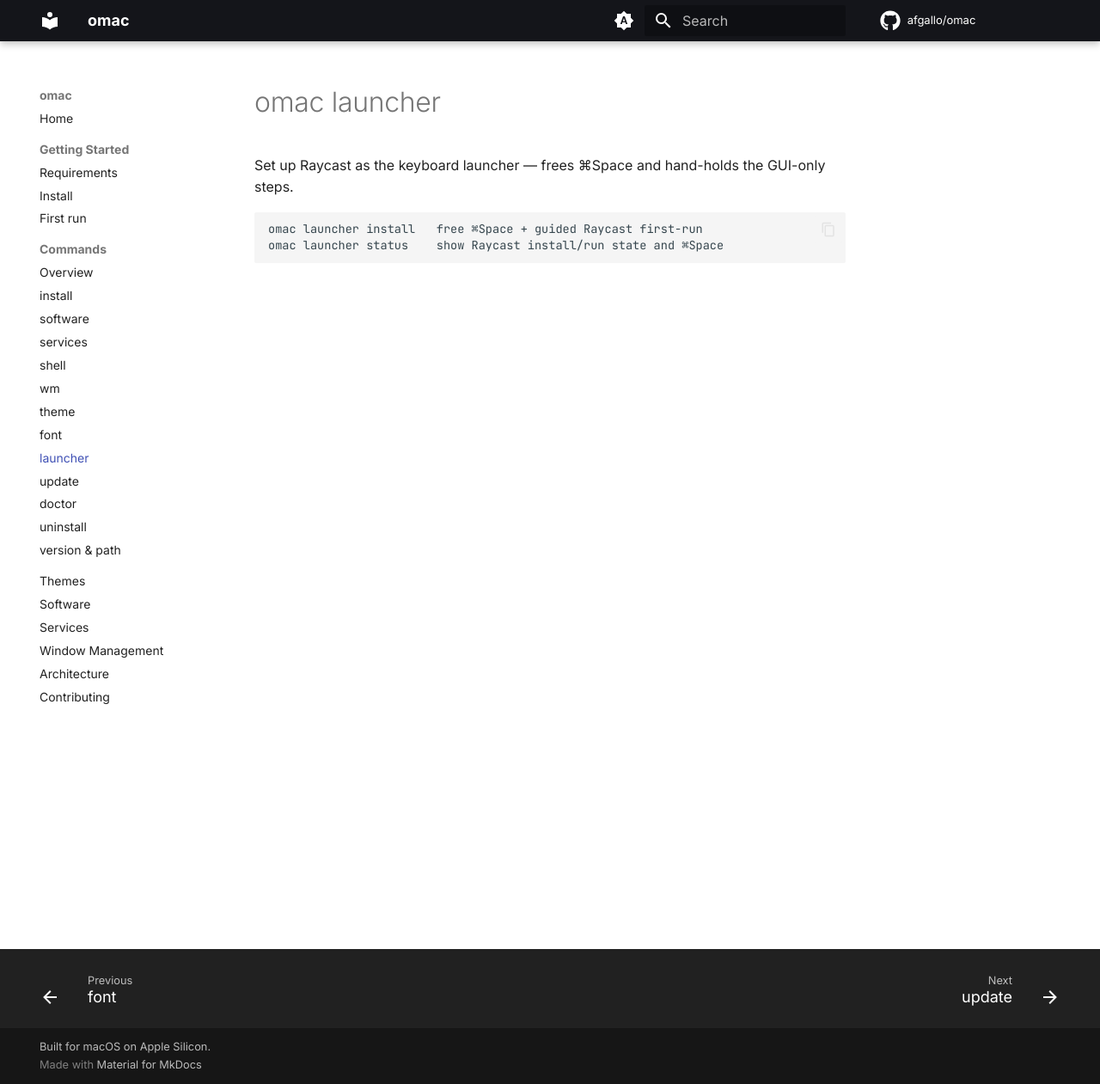
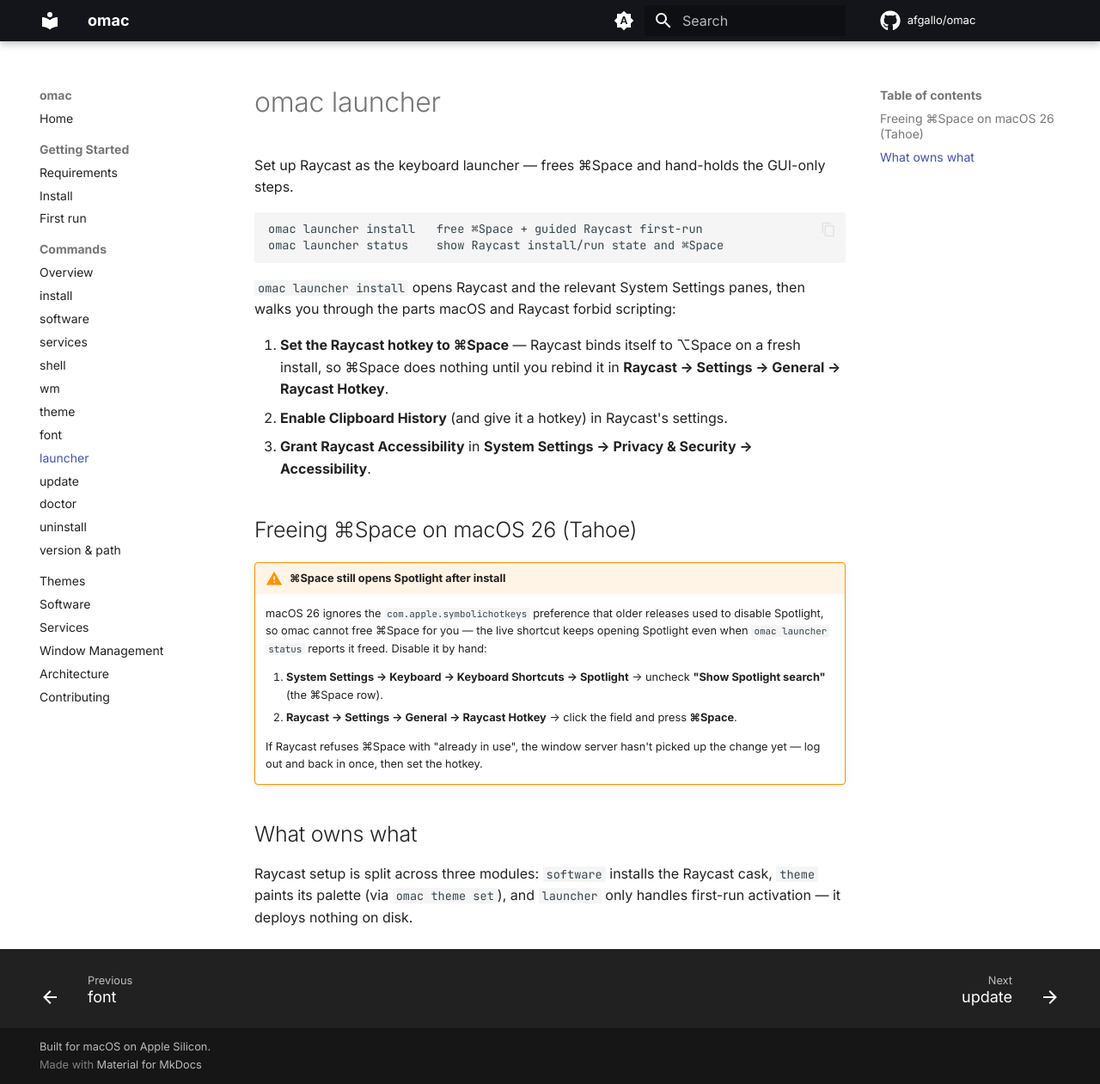
Before and after one commit to afgallo/omac, an MkDocs documentation site: the page built from docs/commands/launcher.md, in a window 1280 px wide and 1261 px high. Shown: the whole window at 86% size. Built offline with MkDocs 1.6.1 and Material for MkDocs 9.7.7, drawn with Linux system fonts in a browser that asks for light colours; comment, search, counter and statistics services are not loaded.

Commit message:
docs(launcher): document manual ⌘Space free on macOS 26 (Tahoe)
macOS 26 ignores the com.apple.symbolichotkeys preference omac writes to
free ⌘Space, so `omac launcher install` cannot claim it and
`omac launcher status` reports a false "freed: yes". Document the manual
System Settings path (disable Spotlight's "Show Spotlight search", then
bind Raycast's hotkey to ⌘Space) and spell out the launcher first-run
steps that macOS/Raycast forbid scripting.

Claude-Session: https://claude.ai/code/session_01NyQzufHknJy6YcKWbxJkwT

````diff
--- a/docs/commands/launcher.md
+++ b/docs/commands/launcher.md
@@ -6,3 +6,32 @@ Set up Raycast as the keyboard launcher — frees ⌘Space and hand-holds the GU
 omac launcher install   free ⌘Space + guided Raycast first-run
 omac launcher status    show Raycast install/run state and ⌘Space
 ```
+
+`omac launcher install` opens Raycast and the relevant System Settings panes, then walks
+you through the parts macOS and Raycast forbid scripting:
+
+1. **Set the Raycast hotkey to ⌘Space** — Raycast binds itself to ⌥Space on a fresh
+   install, so ⌘Space does nothing until you rebind it in **Raycast → Settings → General →
+   Raycast Hotkey**.
+2. **Enable Clipboard History** (and give it a hotkey) in Raycast's settings.
+3. **Grant Raycast Accessibility** in **System Settings → Privacy & Security → Accessibility**.
+
+## Freeing ⌘Space on macOS 26 (Tahoe)
+
+!!! warning "⌘Space still opens Spotlight after install"
+    macOS 26 ignores the `com.apple.symbolichotkeys` preference that older releases used to
+    disable Spotlight, so omac cannot free ⌘Space for you — the live shortcut keeps opening
+    Spotlight even when `omac launcher status` reports it freed. Disable it by hand:
+
+    1. **System Settings → Keyboard → Keyboard Shortcuts → Spotlight** → uncheck
+       **"Show Spotlight search"** (the ⌘Space row).
+    2. **Raycast → Settings → General → Raycast Hotkey** → click the field and press **⌘Space**.
+
+    If Raycast refuses ⌘Space with "already in use", the window server hasn't picked up the
+    change yet — log out and back in once, then set the hotkey.
+
+## What owns what
+
+Raycast setup is split across three modules: `software` installs the Raycast cask, `theme`
+paints its palette (via `omac theme set`), and `launcher` only handles first-run activation —
+it deploys nothing on disk.
--- a/docs/getting-started/first-run.md
+++ b/docs/getting-started/first-run.md
@@ -21,6 +21,7 @@ omac theme set kanagawa   # switch the whole desktop to a theme
 !!! note "GUI permission grants"
     `wm` and `launcher` involve steps a piped installer cannot do for you — granting
     **Accessibility** and **Screen Recording** permissions, and freeing **⌘Space**. Those
-    commands hand-hold you through the GUI-only parts.
+    commands hand-hold you through the GUI-only parts. On **macOS 26 (Tahoe)** you must free
+    ⌘Space by hand — see [launcher](../commands/launcher.md#freeing-space-on-macos-26-tahoe).
 
 Run `omac help` any time to list every command.
````
